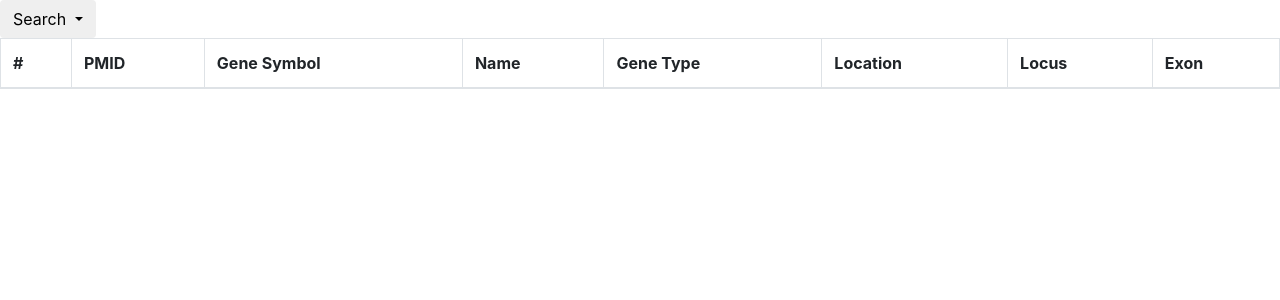
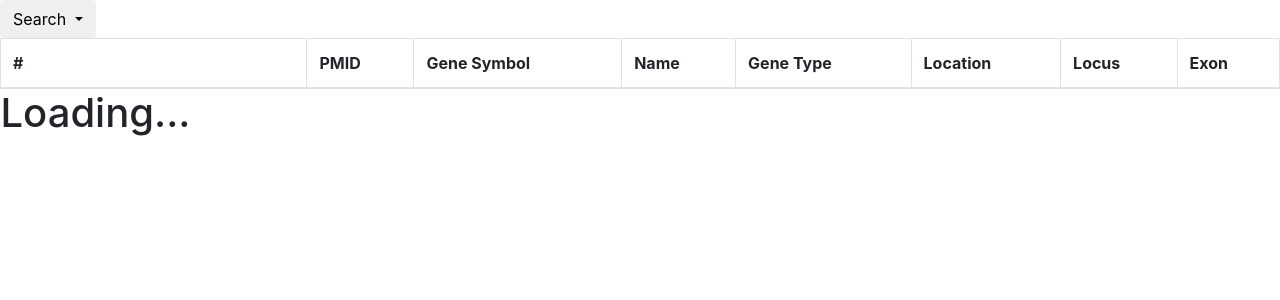
Before and after one commit to exsmiley/GeneNet, a Flask app: page /data in a window 1280 px wide. Shown: the part 56-356 px from the top of the page. Run offline with Flask 2, Linux system fonts and the light colour scheme; data that the repository does not hold is empty; parts of the project's set-up code (start-up, migrations or seed data) failed here and were passed over; some libraries are stand-ins or nearby versions.

Commit message:
possibly helpful loading text

```diff
--- a/templates/data.html
+++ b/templates/data.html
@@ -143,6 +143,7 @@
   <script type="text/javascript">
 
     var pmidData = {};
+    $('#rows').append('<h1>Loading...</h1>')
 
     $.get('/api/all_pmids', function(data) {
 
@@ -150,6 +151,7 @@
       console.log(data[2])
 
       // now populate tables
+      $('#rows').html('')
       count = 0
       for(var pmid in data) {
         count += 1
```
